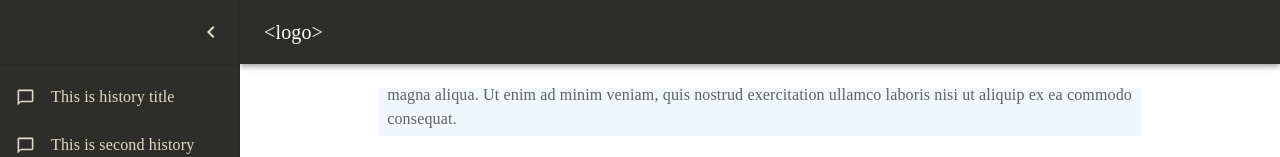
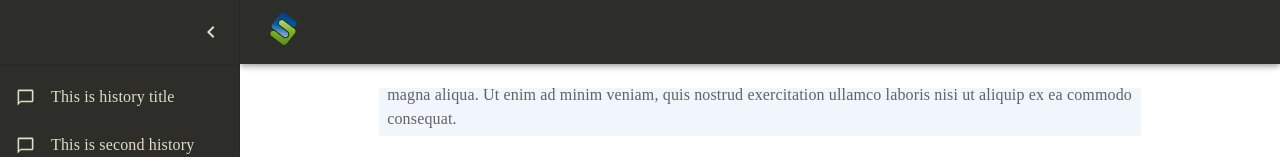
Before and after one commit to 01vaibhavrawat/Document-Chat, a React (Create React App) app: page / in a window 1280 px wide. Shown: the top 157 px of the page. Built offline with nearby package versions, Linux system fonts and the light colour scheme.

Commit message:
added logo on navbar

```diff
--- a/src/containers/layout/Layout.jsx
+++ b/src/containers/layout/Layout.jsx
@@ -22,6 +22,8 @@
 import FileUpload from "../fileUpload/FileUpload";
 import Button from "@mui/material/Button";
 import { Link, Routes, Route, BrowserRouter as Router } from "react-router-dom";
+import logo from "../../assets/Images/logo_only.png";
+import { Link as LinkR } from "react-router-dom";
 
 const drawerWidth = 240;
 
@@ -97,9 +99,13 @@
             >
               <MenuIcon />
             </IconButton>
-            <Typography variant="h6" noWrap component="div">
-              {"<logo>"}
-            </Typography>
+            <LinkR to="/">
+              <img
+                alt="logo"
+                src={logo}
+                style={{ objectFit: "contain", width: "40px", height: "35px" }}
+              ></img>
+            </LinkR>
           </Toolbar>
         </AppBar>
         <Drawer
@@ -170,11 +176,10 @@
                   background: customTheme.button_primary,
                   padding: "4px 35px 4px 35px",
                   boxShadow: "rgba(0, 0, 0, 0.16) 0px 1px 4px",
-                  color:"black",
-                  "&:hover":{
-                    background: customTheme.button_primary
-                  }
-
+                  color: "black",
+                  "&:hover": {
+                    background: customTheme.button_primary,
+                  },
                 }}
               >
                 Upload New File
```
Also changed, not shown: src/assets/Images/logo_only.png (added).
